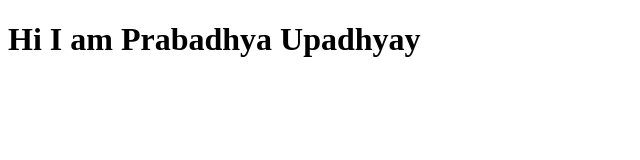
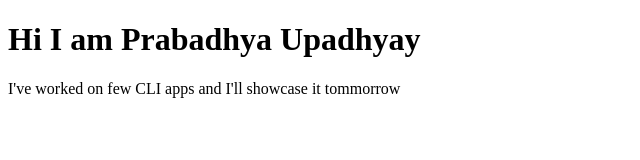
Before and after one commit to Rickey07/StudentNamesite, a plain HTML site: page index.html in a window 1280 px wide. Shown: the whole page, without its empty margins (0-640 px from the left). Drawn offline with Linux system fonts and the light colour scheme.

Commit message:
update the main code

```diff
--- a/index.html
+++ b/index.html
@@ -8,5 +8,7 @@
 </head>
 <body>
     <h1>Hi I am Prabadhya Upadhyay</h1>
+
+    <p>I've worked on few CLI apps and I'll showcase it tommorrow</p>
 </body>
 </html>
```
